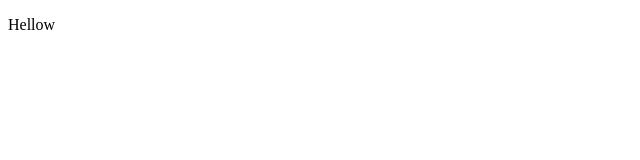
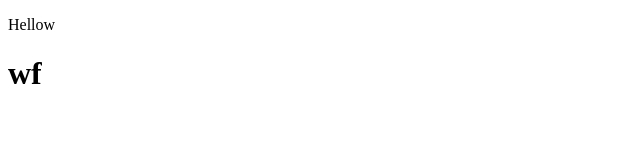
Before and after one commit to Hongweiwa/ComS319, a plain HTML site: page index.html in a window 1280 px wide. Shown: the full height of the page, 0-640 px from the left. Drawn offline with Linux system fonts and the light colour scheme.

Commit message:
Update index.html

```diff
--- a/index.html
+++ b/index.html
@@ -8,5 +8,6 @@
 </head>
 <body>
     <p>Hellow</p>
+<h1>wf</h1>
 </body>
 </html>
```
